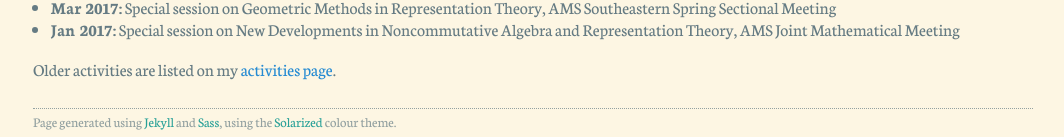
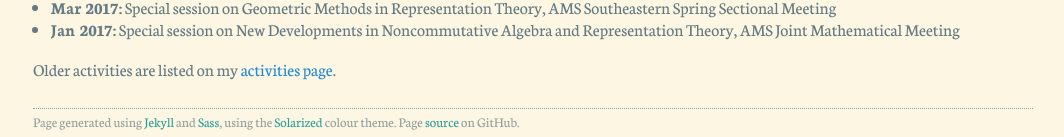
Before and after one commit to dongmouren0/dongmouren.github.io, a Jekyll site: the page built from index.md, in a window 1280 px wide. Shown: the part 760-897 px from the top of the page, without its empty margins (107-1171 px from the left). Built offline with Jekyll 4.4.1, drawn with Linux system fonts in a browser that asks for light colours.

Commit message:
Added link to source.

```diff
--- a/_includes/footer.html
+++ b/_includes/footer.html
@@ -1,3 +1,4 @@
 <footer>
     Page generated using <a href="http://jekyllrb.com/">Jekyll</a> and <a href="http://sass-lang.com/">Sass</a>, using the <a href="http://ethanschoonover.com/solarized">Solarized</a> colour theme.
+    Page <a href="https://github.com/asilata/asilata.github.io">source</a> on GitHub.
 </footer>
```
